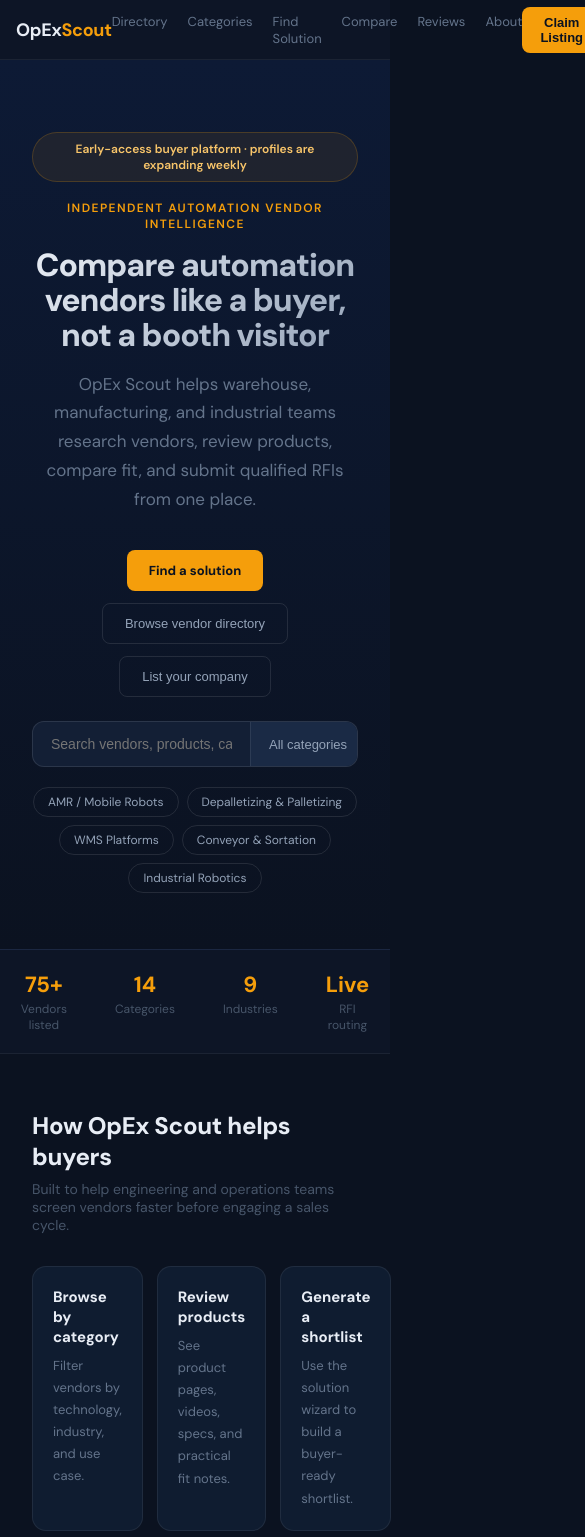
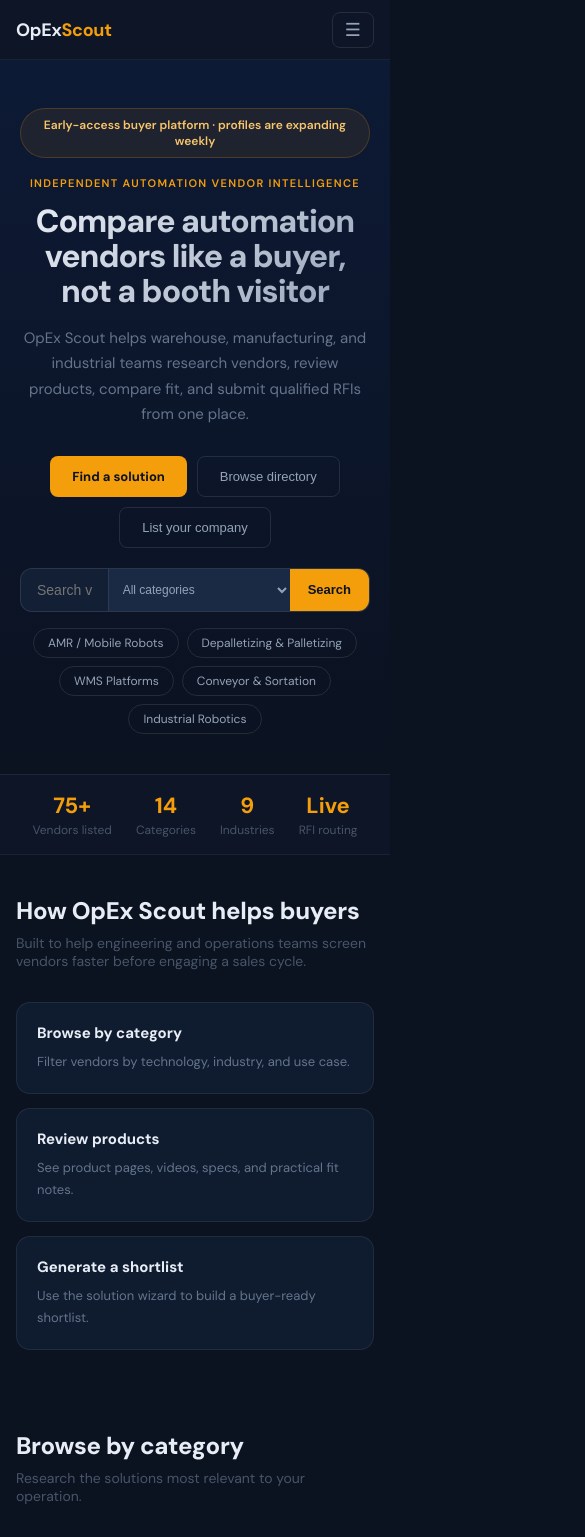
Before and after one commit to rossf17/opexscout, a React (Vite) app: page /#home in a window 390 px wide. Shown: the top 1537 px of the page, 585 px wide, since content can reach past the window. Built offline with nearby package versions, Linux system fonts and the light colour scheme.

Commit message:
Mobile responsive: hamburger nav, single-column layouts, clamp font sizes, touch-friendly padding

```diff
--- a/src/App.jsx
+++ b/src/App.jsx
@@ -45,31 +45,42 @@
   );
 }
 
-// ─── STYLES ───────────────────────────────────────────────────────────────────
+// ─── RESPONSIVE HOOK ─────────────────────────────────────────────────────────
+function useIsMobile() {
+  const [isMobile, setIsMobile] = useState(() => window.innerWidth < 768);
+  useEffect(() => {
+    const handler = () => setIsMobile(window.innerWidth < 768);
+    window.addEventListener("resize", handler);
+    return () => window.removeEventListener("resize", handler);
+  }, []);
+  return isMobile;
+}
+
+
 const S = {
   // Layout
   app: { fontFamily: "'DM Sans', system-ui, sans-serif", minHeight: "100vh", background: "#0b1220", color: "#e8edf5" },
   // Nav
-  nav: { display: "flex", alignItems: "center", justifyContent: "space-between", padding: "0 32px", height: 60, background: "#0d1526", borderBottom: "1px solid rgba(255,255,255,0.06)", position: "sticky", top: 0, zIndex: 100 },
+  nav: { display: "flex", alignItems: "center", justifyContent: "space-between", padding: "0 16px", height: 60, background: "#0d1526", borderBottom: "1px solid rgba(255,255,255,0.06)", position: "sticky", top: 0, zIndex: 100 },
   logo: { fontSize: 18, fontWeight: 700, letterSpacing: "-0.3px", cursor: "pointer" },
   logoAccent: { color: "#f59e0b" },
   navLinks: { display: "flex", gap: 28, fontSize: 13, color: "#94a3b8" },
   navLink: { cursor: "pointer", transition: "color 0.15s" },
   navCta: { padding: "8px 18px", background: "#f59e0b", color: "#0b1220", border: "none", borderRadius: 8, fontSize: 13, fontWeight: 700, cursor: "pointer" },
   // Hero
-  hero: { padding: "72px 32px 56px", textAlign: "center", background: "linear-gradient(180deg, #0d1a35 0%, #0b1220 100%)", borderBottom: "1px solid rgba(255,255,255,0.06)" },
-  heroEyebrow: { fontSize: 12, fontWeight: 600, letterSpacing: "0.12em", color: "#f59e0b", textTransform: "uppercase", marginBottom: 16 },
-  heroH1: { fontSize: 48, fontWeight: 800, letterSpacing: "-1px", lineHeight: 1.1, marginBottom: 16, background: "linear-gradient(135deg, #e8edf5 0%, #94a3b8 100%)", WebkitBackgroundClip: "text", WebkitTextFillColor: "transparent" },
-  heroSub: { fontSize: 17, color: "#64748b", maxWidth: 520, margin: "0 auto 36px", lineHeight: 1.7 },
-  searchWrap: { maxWidth: 620, margin: "0 auto 20px", display: "flex", background: "#131f35", border: "1px solid rgba(255,255,255,0.1)", borderRadius: 12, overflow: "hidden" },
-  searchInput: { flex: 1, background: "transparent", border: "none", padding: "14px 18px", fontSize: 14, color: "#e8edf5", outline: "none" },
-  searchSelect: { background: "#1a2a45", border: "none", borderLeft: "1px solid rgba(255,255,255,0.08)", padding: "0 14px", fontSize: 13, color: "#94a3b8", outline: "none", cursor: "pointer" },
-  searchBtn: { padding: "0 24px", background: "#f59e0b", border: "none", color: "#0b1220", fontWeight: 700, fontSize: 13, cursor: "pointer" },
+  hero: { padding: "48px 20px 40px", textAlign: "center", background: "linear-gradient(180deg, #0d1a35 0%, #0b1220 100%)", borderBottom: "1px solid rgba(255,255,255,0.06)" },
+  heroEyebrow: { fontSize: 11, fontWeight: 600, letterSpacing: "0.12em", color: "#f59e0b", textTransform: "uppercase", marginBottom: 14 },
+  heroH1: { fontSize: "clamp(28px, 5vw, 48px)", fontWeight: 800, letterSpacing: "-1px", lineHeight: 1.1, marginBottom: 16, background: "linear-gradient(135deg, #e8edf5 0%, #94a3b8 100%)", WebkitBackgroundClip: "text", WebkitTextFillColor: "transparent" },
+  heroSub: { fontSize: 15, color: "#64748b", maxWidth: 520, margin: "0 auto 28px", lineHeight: 1.7 },
+  searchWrap: { maxWidth: 620, margin: "0 auto 16px", display: "flex", background: "#131f35", border: "1px solid rgba(255,255,255,0.1)", borderRadius: 12, overflow: "hidden" },
+  searchInput: { flex: 1, background: "transparent", border: "none", padding: "13px 16px", fontSize: 14, color: "#e8edf5", outline: "none", minWidth: 0 },
+  searchSelect: { background: "#1a2a45", border: "none", borderLeft: "1px solid rgba(255,255,255,0.08)", padding: "0 10px", fontSize: 12, color: "#94a3b8", outline: "none", cursor: "pointer" },
+  searchBtn: { padding: "0 18px", background: "#f59e0b", border: "none", color: "#0b1220", fontWeight: 700, fontSize: 13, cursor: "pointer", whiteSpace: "nowrap" },
   chips: { display: "flex", gap: 8, justifyContent: "center", flexWrap: "wrap" },
   chip: { padding: "6px 14px", borderRadius: 20, fontSize: 12, border: "1px solid rgba(255,255,255,0.1)", cursor: "pointer", color: "#94a3b8", background: "transparent", transition: "all 0.15s" },
   chipActive: { background: "#f59e0b", color: "#0b1220", border: "1px solid #f59e0b", fontWeight: 600 },
   // Stats bar
-  statsBar: { display: "flex", justifyContent: "center", gap: 48, padding: "20px 32px", background: "#0d1526", borderBottom: "1px solid rgba(255,255,255,0.06)" },
+  statsBar: { display: "flex", justifyContent: "center", gap: 24, padding: "16px", background: "#0d1526", borderBottom: "1px solid rgba(255,255,255,0.06)", flexWrap: "wrap" },
   statItem: { textAlign: "center" },
   statN: { fontSize: 22, fontWeight: 700, color: "#f59e0b" },
   statL: { fontSize: 12, color: "#475569", marginTop: 2 },
@@ -82,7 +93,7 @@
   contentHeader: { display: "flex", alignItems: "center", justifyContent: "space-between", marginBottom: 20 },
   resultCount: { fontSize: 13, color: "#475569" },
   // Vendor cards
-  grid: { display: "grid", gridTemplateColumns: "repeat(auto-fill, minmax(300px, 1fr))", gap: 16 },
+  grid: { display: "grid", gridTemplateColumns: "repeat(auto-fill, minmax(280px, 1fr))", gap: 14 },
   card: { background: "#0f1c30", border: "1px solid rgba(255,255,255,0.07)", borderRadius: 14, padding: 20, cursor: "pointer", transition: "all 0.18s", position: "relative" },
   cardFeatured: { borderColor: "rgba(245,158,11,0.35)" },
   cardSelected: { borderColor: "#f59e0b", borderWidth: 2 },
@@ -101,18 +112,18 @@
   compareBtn: { padding: "7px 18px", background: "#f59e0b", color: "#0b1220", border: "none", borderRadius: 8, fontSize: 13, fontWeight: 700, cursor: "pointer" },
   compareBtnDisabled: { background: "#1e2d45", color: "#475569", cursor: "not-allowed" },
   // Detail page
-  detailWrap: { maxWidth: 1100, margin: "0 auto", padding: "32px 28px" },
-  backBtn: { display: "inline-flex", alignItems: "center", gap: 6, color: "#f59e0b", fontSize: 13, cursor: "pointer", marginBottom: 28, background: "none", border: "none", fontFamily: "inherit" },
-  detailHeader: { display: "flex", alignItems: "flex-start", justifyContent: "space-between", marginBottom: 32, gap: 20 },
-  detailName: { fontSize: 32, fontWeight: 800, letterSpacing: "-0.5px", marginBottom: 6, color: "#e8edf5" },
-  detailSub: { fontSize: 14, color: "#475569", marginBottom: 14 },
-  detailBody: { display: "grid", gridTemplateColumns: "1fr 300px", gap: 28 },
+  detailWrap: { maxWidth: 1100, margin: "0 auto", padding: "24px 16px" },
+  backBtn: { display: "inline-flex", alignItems: "center", gap: 6, color: "#f59e0b", fontSize: 13, cursor: "pointer", marginBottom: 20, background: "none", border: "none", fontFamily: "inherit" },
+  detailHeader: { display: "flex", alignItems: "flex-start", justifyContent: "space-between", marginBottom: 24, gap: 16, flexWrap: "wrap" },
+  detailName: { fontSize: 26, fontWeight: 800, letterSpacing: "-0.5px", marginBottom: 6, color: "#e8edf5" },
+  detailSub: { fontSize: 13, color: "#475569", marginBottom: 14 },
+  detailBody: { display: "grid", gridTemplateColumns: "1fr 300px", gap: 20 },
   detailMain: { background: "#0f1c30", borderRadius: 14, border: "1px solid rgba(255,255,255,0.07)", overflow: "hidden" },
   detailSide: { display: "flex", flexDirection: "column", gap: 16 },
-  tabs: { display: "flex", borderBottom: "1px solid rgba(255,255,255,0.07)" },
-  tab: { padding: "14px 20px", fontSize: 13, cursor: "pointer", color: "#475569", borderBottom: "2px solid transparent", transition: "all 0.15s" },
+  tabs: { display: "flex", borderBottom: "1px solid rgba(255,255,255,0.07)", overflowX: "auto" },
+  tab: { padding: "12px 16px", fontSize: 12, cursor: "pointer", color: "#475569", borderBottom: "2px solid transparent", transition: "all 0.15s", whiteSpace: "nowrap" },
   tabActive: { color: "#f59e0b", borderBottomColor: "#f59e0b", fontWeight: 600 },
-  tabContent: { padding: 24 },
+  tabContent: { padding: 20 },
   specGrid: { display: "grid", gridTemplateColumns: "1fr 1fr", gap: 10 },
   specItem: { background: "#0d1526", borderRadius: 8, padding: "10px 14px" },
   specLabel: { fontSize: 11, color: "#475569", marginBottom: 4 },
@@ -143,11 +154,11 @@
   catCard: { background: "#0f1c30", border: "1px solid rgba(255,255,255,0.07)", borderRadius: 12, padding: "20px 16px", cursor: "pointer", transition: "all 0.15s", textAlign: "center" },
   catName: { fontSize: 13, fontWeight: 600, color: "#94a3b8", marginTop: 10 },
   catCount: { fontSize: 12, color: "#475569", marginTop: 4 },
-  section: { maxWidth: 1100, margin: "0 auto", padding: "56px 32px" },
+  section: { maxWidth: 1100, margin: "0 auto", padding: "40px 16px" },
   sectionTitle: { fontSize: 24, fontWeight: 800, letterSpacing: "-0.3px", marginBottom: 8, color: "#e8edf5" },
   sectionSub: { fontSize: 14, color: "#475569", marginBottom: 32 },
   // List vendor page
-  listWrap: { maxWidth: 680, margin: "0 auto", padding: "48px 28px" },
+  listWrap: { maxWidth: 680, margin: "0 auto", padding: "32px 16px" },
   listTitle: { fontSize: 28, fontWeight: 800, letterSpacing: "-0.5px", marginBottom: 8, color: "#e8edf5" },
   listSub: { fontSize: 14, color: "#475569", marginBottom: 32, lineHeight: 1.7 },
   pricingGrid: { display: "grid", gridTemplateColumns: "repeat(3, 1fr)", gap: 12, marginBottom: 32 },
@@ -505,6 +516,8 @@
 }
 
 function NavBar({ page, setPage }) {
+  const isMobile = useIsMobile();
+  const [menuOpen, setMenuOpen] = useState(false);
   const links = [
     ["directory", "Directory"],
     ["categories", "Categories"],
@@ -515,21 +528,44 @@
   ];
   return (
     <nav style={S.nav}>
-      <div style={S.logo} onClick={() => setPage("home")}>
+      <div style={S.logo} onClick={() => { setPage("home"); setMenuOpen(false); }}>
         OpEx<span style={S.logoAccent}>Scout</span>
       </div>
-      <div style={{ ...S.navLinks, gap: 20 }}>
-        {links.map(([p, label]) => (
-          <span key={p} style={{ ...S.navLink, color: page === p ? "#e8edf5" : "#64748b" }} onClick={() => setPage(p)}>{label}</span>
-        ))}
-      </div>
-      <button style={S.navCta} onClick={() => setPage("list")}>Claim Listing</button>
+      {!isMobile && (
+        <div style={{ ...S.navLinks, gap: 20 }}>
+          {links.map(([p, label]) => (
+            <span key={p} style={{ ...S.navLink, color: page === p ? "#e8edf5" : "#64748b" }} onClick={() => setPage(p)}>{label}</span>
+          ))}
+        </div>
+      )}
+      <div style={{ display: "flex", alignItems: "center", gap: 10 }}>
+        {!isMobile && <button style={S.navCta} onClick={() => setPage("list")}>Claim Listing</button>}
+        {isMobile && (
+          <button onClick={() => setMenuOpen(o => !o)} style={{ background: "none", border: "1px solid rgba(255,255,255,0.1)", borderRadius: 8, padding: "8px 12px", color: "#94a3b8", cursor: "pointer", fontSize: 18, lineHeight: 1 }}>
+            {menuOpen ? "✕" : "☰"}
+          </button>
+        )}
+      </div>
+      {isMobile && menuOpen && (
+        <div style={{ position: "absolute", top: 60, left: 0, right: 0, background: "#0d1526", borderBottom: "1px solid rgba(255,255,255,0.08)", zIndex: 200, padding: "12px 0" }}>
+          {links.map(([p, label]) => (
+            <div key={p} style={{ padding: "14px 24px", fontSize: 15, color: page === p ? "#f59e0b" : "#94a3b8", cursor: "pointer", borderBottom: "1px solid rgba(255,255,255,0.04)", fontWeight: page === p ? 600 : 400 }}
+              onClick={() => { setPage(p); setMenuOpen(false); }}>
+              {label}
+            </div>
+          ))}
+          <div style={{ padding: "14px 24px" }}>
+            <button style={{ ...S.navCta, width: "100%", fontFamily: "inherit" }} onClick={() => { setPage("list"); setMenuOpen(false); }}>Claim Listing</button>
+          </div>
+        </div>
+      )}
     </nav>
   );
 }
 
 // ─── PAGES ───────────────────────────────────────────────────────────────────
 function HomePage({ setPage, setCategoryFilter, setCategoryPageCategory, openDetail, setInitialSearch }) {
+  const isMobile = useIsMobile();
   const catCounts = categories.map(c => ({ name: c, count: vendors.filter(v => v.category === c).length }));
   const featured = vendors.filter(v => v.featured).slice(0, 3);
   const catIcons = ["🤖", "📦", "🔄", "🚛", "💻", "📡", "👷", "🏗️", "⚙️", "🏭", "🚚", "📊", "👁️", "🧩"];
@@ -544,9 +580,9 @@
           <div style={S.heroEyebrow}>Independent automation vendor intelligence</div>
           <h1 style={S.heroH1}>Compare automation vendors like a buyer, not a booth visitor</h1>
           <p style={S.heroSub}>OpEx Scout helps warehouse, manufacturing, and industrial teams research vendors, review products, compare fit, and submit qualified RFIs from one place.</p>
-          <div style={{ display: "flex", justifyContent: "center", gap: 12, marginBottom: 24, flexWrap: "wrap" }}>
+          <div style={{ display: "flex", justifyContent: "center", gap: 10, marginBottom: 20, flexWrap: "wrap", padding: "0 16px" }}>
             <button style={{ ...S.navCta, padding: "12px 22px", fontFamily: "inherit" }} onClick={() => setPage("solution")}>Find a solution</button>
-            <button style={{ ...S.btnSecondary, width: "auto", padding: "12px 22px" }} onClick={() => setPage("directory")}>Browse vendor directory</button>
+            <button style={{ ...S.btnSecondary, width: "auto", padding: "12px 22px" }} onClick={() => setPage("directory")}>Browse directory</button>
             <button style={{ ...S.btnSecondary, width: "auto", padding: "12px 22px" }} onClick={() => setPage("list")}>List your company</button>
           </div>
           <div style={S.searchWrap}>
@@ -588,7 +624,7 @@
       <div style={S.section}>
         <div style={S.sectionTitle}>How OpEx Scout helps buyers</div>
         <div style={S.sectionSub}>Built to help engineering and operations teams screen vendors faster before engaging a sales cycle.</div>
-        <div style={{ display: "grid", gridTemplateColumns: "repeat(3, 1fr)", gap: 14 }}>
+        <div style={{ display: "grid", gridTemplateColumns: isMobile ? "1fr" : "repeat(3, 1fr)", gap: 14 }}>
           {[
             ["Browse by category", "Filter vendors by technology, industry, and use case."],
             ["Review products", "See product pages, videos, specs, and practical fit notes."],
@@ -631,7 +667,7 @@
       </div>
 
       <div style={S.section}>
-        <div style={{ display: "grid", gridTemplateColumns: "1.1fr 0.9fr", gap: 28, alignItems: "start" }}>
+        <div style={{ display: "grid", gridTemplateColumns: isMobile ? "1fr" : "1.1fr 0.9fr", gap: 28, alignItems: "start" }}>
           <div>
             <div style={S.heroEyebrow}>For vendors</div>
             <div style={S.sectionTitle}>Sponsor visibility and capture qualified buyer intent</div>
@@ -715,7 +751,7 @@
         <div style={{ height: 16 }} />
       </div>
 
-      <div style={{ padding: "20px 28px", maxWidth: 1400, margin: "0 auto", width: "100%" }}>
+      <div style={{ padding: "16px", maxWidth: 1400, margin: "0 auto", width: "100%" }}>
         {selected.length > 0 && (
           <div style={S.compareBar}>
             <span style={{ color: "#94a3b8" }}><strong style={{ color: "#e8edf5" }}>{selected.length}</strong> vendor{selected.length > 1 ? "s" : ""} selected for comparison</span>
@@ -771,6 +807,7 @@
 }
 
 function ProductDetail({ product, onBack, addProductToCompare, vendor, selectedProducts }) {
+  const isMobile = useIsMobile();
   const isSelected = selectedProducts?.find(sp => sp.product.id === product.id);
   const gallery = getProductGallery(product);
   const [activeImage, setActiveImage] = useState(gallery[0]);
@@ -796,7 +833,7 @@
     <div style={{ padding: "0 0 32px" }}>
       <button style={{ ...S.backBtn, marginBottom: 20 }} onClick={onBack}>← Back to products</button>
 
-      <div style={{ display: "grid", gridTemplateColumns: "1.05fr 0.95fr", gap: 20, marginBottom: 20 }}>
+      <div style={{ display: "grid", gridTemplateColumns: isMobile ? "1fr" : "1.05fr 0.95fr", gap: 20, marginBottom: 20 }}>
         <div>
           <div style={{ background: "#0d1526", border: "1px solid rgba(255,255,255,0.06)", borderRadius: 14, overflow: "hidden", marginBottom: 10 }}>
             <img src={activeImage} alt={product.name} style={{ width: "100%", aspectRatio: "16/9", objectFit: "contain", display: "block" }} onError={e => { e.target.onerror = null; e.target.src = makePlaceholderDataUri(product.name, vendor?.color, product.category); }} />
@@ -871,7 +908,7 @@
         <div style={{ fontSize: 14, color: "#64748b", lineHeight: 1.8, marginBottom: 24, background: "#0d1526", borderRadius: 12, padding: 20, border: "1px solid rgba(255,255,255,0.06)" }}>{product.description}</div>
       )}
 
-      <div style={{ display: "grid", gridTemplateColumns: "1fr 320px", gap: 20 }}>
+      <div style={{ display: "grid", gridTemplateColumns: isMobile ? "1fr" : "1fr 320px", gap: 20 }}>
         <div>
           <div style={{ fontSize: 12, fontWeight: 600, color: "#475569", textTransform: "uppercase", letterSpacing: "0.08em", marginBottom: 12 }}>Specifications</div>
           <div style={{ display: "grid", gridTemplateColumns: "repeat(auto-fill, minmax(150px, 1fr))", gap: 8, marginBottom: 20 }}>
@@ -1017,6 +1054,7 @@
 }
 
 function DetailPage({ vendor, setPage, selected, setSelected, addProductToCompare, selectedProducts, detailBackPage = "directory", detailBackLabel = "directory", openDetail }) {
+  const isMobile = useIsMobile();
   const [tab, setTab] = useState("overview");
   const [rfiSent, setRfiSent] = useState(false);
   const [rfiLoading, setRfiLoading] = useState(false);
@@ -1050,7 +1088,7 @@
         <button style={S.backBtn} onClick={() => setPage(detailBackPage || "directory")}><ArrowLeft /> Back to {detailBackLabel || "directory"}</button>
 
         <div style={{ background: "linear-gradient(180deg, #111d31 0%, #0f1c30 100%)", border: "1px solid rgba(255,255,255,0.07)", borderRadius: 18, padding: 24, marginBottom: 24 }}>
-          <div style={S.detailHeader}>
+          <div style={{ ...S.detailHeader, flexDirection: isMobile ? "column" : "row" }}>
             <div style={{ display: "flex", gap: 20, alignItems: "flex-start" }}>
               <div style={{ ...S.logoCircle, background: vendor.color, width: 64, height: 64, fontSize: 16, marginBottom: 0 }}>{vendor.logo}</div>
               <div>
@@ -1065,13 +1103,13 @@
                 <div style={{ fontSize: 11, color: "#475569", marginTop: 8 }}>Pricing tiers are estimates based on industry research. Get exact pricing from {vendor.name}.</div>
               </div>
             </div>
-            <div style={{ display: "flex", gap: 10, flexShrink: 0 }}>
+            <div style={{ display: "flex", gap: 10, flexShrink: 0, flexWrap: "wrap" }}>
               <button style={{ ...S.btnSecondary, width: "auto", padding: "9px 18px" }} onClick={toggleCompare}>{isSelected ? "✓ Added" : "+ Compare"}</button>
               <a href={`https://${vendor.website.replace(/^https?:\/\//, '')}`} target="_blank" rel="noopener noreferrer" style={{ ...S.btnSecondary, width: "auto", padding: "9px 18px", textDecoration: "none", display: "inline-flex", alignItems: "center" }}>Visit site</a>
               <button style={{ ...S.btnPrimary, width: "auto", padding: "9px 18px" }} onClick={() => document.getElementById("rfi-form")?.scrollIntoView({ behavior: "smooth" })}>Request Info</button>
             </div>
           </div>
-          <div style={{ display: "grid", gridTemplateColumns: "repeat(4, 1fr)", gap: 12 }}>
+          <div style={{ display: "grid", gridTemplateColumns: isMobile ? "1fr 1fr" : "repeat(4, 1fr)", gap: 10 }}>
             {[['Installs', vendor.installs], ['Employees', vendor.employees], ['HQ', vendor.hq], ['Primary fit', vendor.ideal_operation || vendor.best_for || 'Research in progress']].map(([l, n]) => (
               <div key={l} style={{ background: "#0d1526", borderRadius: 10, padding: 12, border: "1px solid rgba(255,255,255,0.05)" }}>
                 <div style={{ fontSize: 11, color: "#475569", marginBottom: 5 }}>{l}</div>
@@ -1081,7 +1119,7 @@
           </div>
         </div>
 
-        <div style={S.detailBody}>
+        <div style={{ ...S.detailBody, gridTemplateColumns: isMobile ? "1fr" : "1fr 300px" }}>
           <div style={S.detailMain}>
             <div style={S.tabs}>
               {[['overview', 'Overview'], ['products', 'Products'], ['specs', 'Specs & Capabilities'], ['reviews', 'Practitioner notes'], ['cases', 'Case Studies']].map(([t, label]) => (
@@ -1391,6 +1429,7 @@
 }
 
 function CategoryHubPage({ setPage, setCategoryFilter, openDetail, categoryPageCategory, setCategoryPageCategory, addProductToCompare, selectedProducts }) {
+  const isMobile = useIsMobile();
   const activeCategory = categoryPageCategory || categories[0];
   const categoryVendors = vendors.filter(v => v.category === activeCategory || v.tags.some(t => t.toLowerCase().includes(activeCategory.toLowerCase().split(" ")[0])));
   const allProductRows = Object.entries(allProducts).flatMap(([slug, items]) => {
@@ -1422,7 +1461,7 @@
         Use these category pages as buyer guides. Each page groups vendors, products, fit notes, and evaluation criteria around a specific automation problem.
       </p>
 
-      <div style={{ display: "grid", gridTemplateColumns: "260px 1fr", gap: 24 }}>
+      <div style={{ display: "grid", gridTemplateColumns: isMobile ? "1fr" : "260px 1fr", gap: 20 }}>
         <div style={S.sideCard}>
           <div style={S.sideCardTitle}>Categories</div>
           {categories.map(c => (
@@ -1493,6 +1532,7 @@
 }
 
 function SolutionPage({ setPage, openDetail, setCategoryFilter, addProductToCompare, selectedProducts }) {
+  const isMobile = useIsMobile();
   const [form, setForm] = useState({
     useCase: "AMR / mobile robots",
     facility: "Warehouse & DC",
@@ -1624,7 +1664,7 @@
       <div style={S.detailName}>Build a vendor shortlist for your operation</div>
       <p style={{ fontSize: 14, color: "#64748b", lineHeight: 1.8, maxWidth: 760, marginBottom: 28 }}>Tell us about your operation and we'll match vendors and products by use case, industry, budget, and fit. Results update instantly as you change your answers.</p>
 
-      <div style={{ display: "grid", gridTemplateColumns: "340px 1fr", gap: 24 }}>
+      <div style={{ display: "grid", gridTemplateColumns: isMobile ? "1fr" : "340px 1fr", gap: 20 }}>
         <div>
           <div style={S.sideCard}>
             <div style={S.sideCardTitle}>Your operation</div>
```
